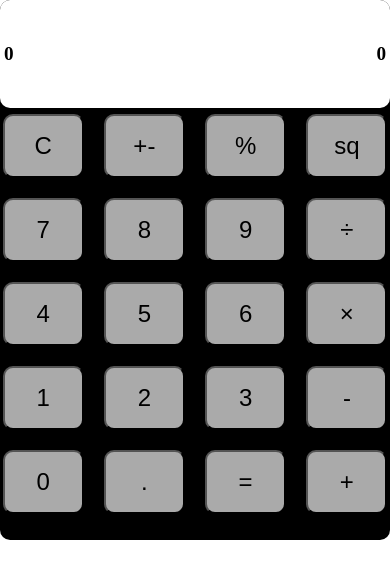
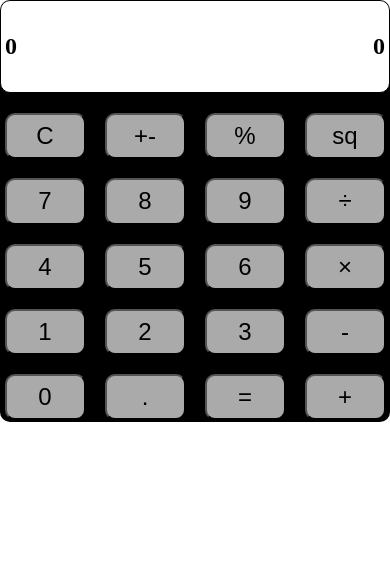
Before and after one commit to denny1011133/react-calculator, a React (Create React App) app: page / in a window 390 px wide. Shown: the top 578 px of the page. Built offline with nearby package versions, Linux system fonts and the light colour scheme.

Commit message:
adjust Wrapper.css

```diff
--- a/src/components/Button.css
+++ b/src/components/Button.css
@@ -2,7 +2,7 @@ button{
     background-color: rgb(170, 170, 170);
     font-size: 1.5rem;
     border-radius: 10px;
-    margin:3%;
+    margin:5%;
 }
 
 button:hover {
--- a/src/components/ButtonArea.css
+++ b/src/components/ButtonArea.css
@@ -4,6 +4,5 @@
   display: grid;
   grid-template-columns: repeat(4, 1fr);
   grid-template-rows: repeat(5, 1fr);
-  grid-gap: 15px;
-
+  grid-gap: 10px;
   }
--- a/src/components/Screen.css
+++ b/src/components/Screen.css
@@ -1,8 +1,8 @@
 .screen {
-  height: 20%;
+  height: 22%;
   width: 100%;
   border-radius: 10px;
-  margin-bottom: 1%;
+  margin-bottom: 4%;
   padding: 0 1%;
   background-color: #ffffff;
   display: flex;
@@ -10,5 +10,6 @@
   justify-content:space-between;
   font-weight: bold;
   box-sizing: border-box;
-  font-size: larger;
+  font-size: 1.5rem;
+  border: 1px black solid;
   }
--- a/src/components/Wrapper.css
+++ b/src/components/Wrapper.css
@@ -1,16 +1,15 @@
 .wrapper {
   width: 250px;
-  height: 540px;
+  height: 550px;
   border-radius: 10px;
   background-color: #000000;
 }
 
-@media only screen and (max-width: 600px) {
+@media only screen and (max-width: 767px) {
     .wrapper {
       width: 100%;
-      height: 540px;
-      border-radius: 10px;
-      background-color: #000000;
+      max-height: 50vh;
+      overflow-y: scroll;
     }
 
   }
```
Also changed, not shown: src/components/Wrapper.js (+0 -9 lines).
